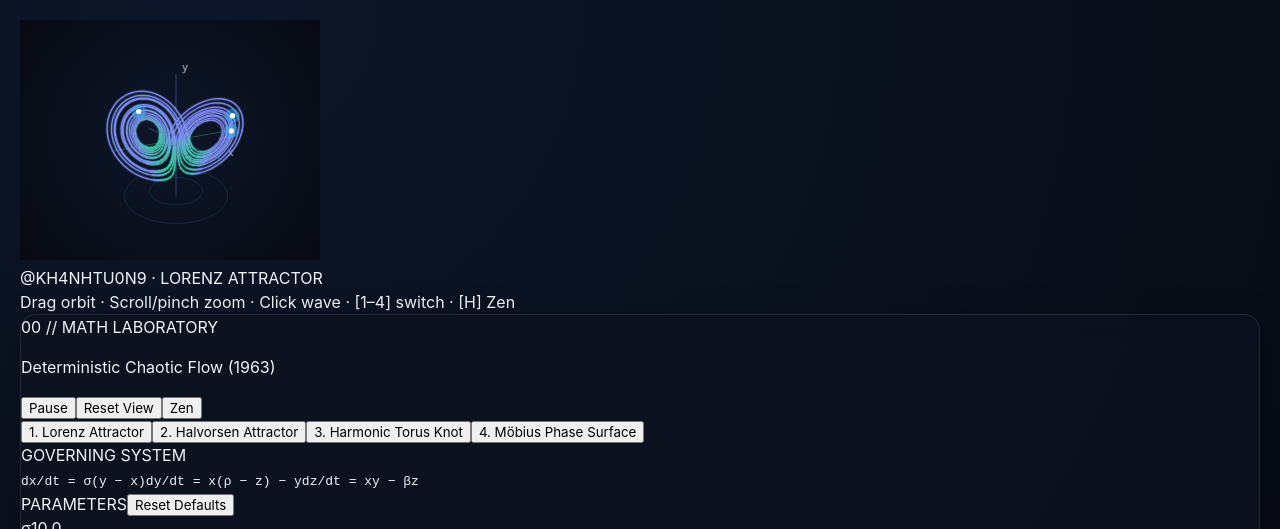
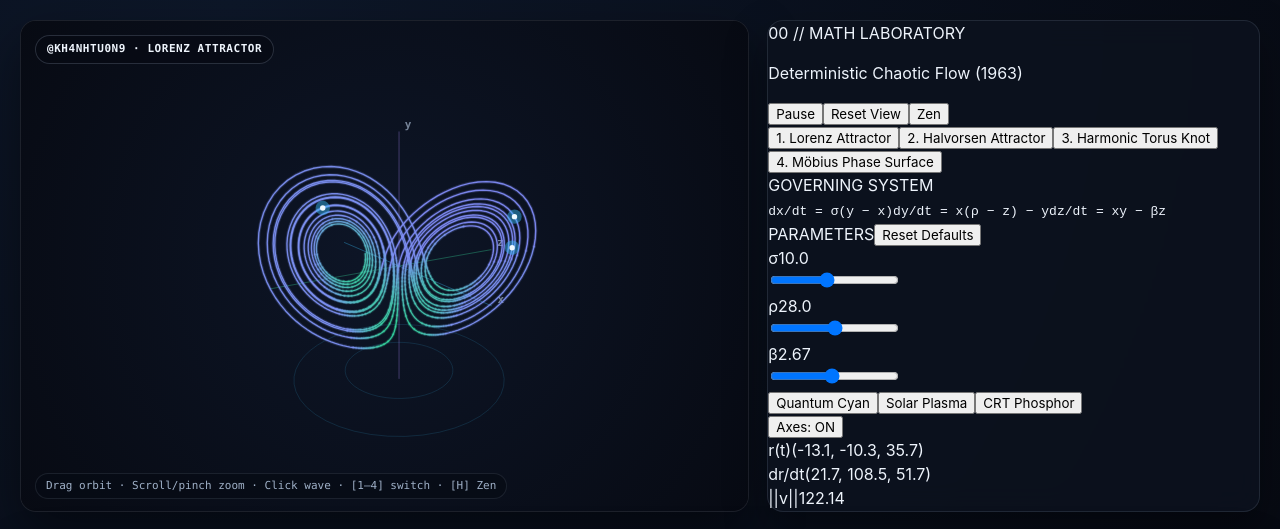
Before and after one commit to KH4NHTU0N9/KH4NHTU0N9.github.io, a plain HTML site: page index.html in a window 1280 px wide. Shown: the top 529 px of the page. Drawn offline with Linux system fonts and the light colour scheme; no server answers; grey boxes are pictures that could not be loaded; animation ran at ten frames a second.

Commit message:
style(canvas): style interactive 3D stage layout and translucent canvas HUD

```diff
--- a/styles/main.css
+++ b/styles/main.css
@@ -85,3 +85,96 @@ input:focus-visible {
   box-shadow: 0 18px 42px rgba(0, 0, 0, 0.36);
   min-width: 0;
 }
+
+/* =========================================================
+   Math Observatory Stage (Top Hero Grid)
+   ========================================================= */
+.math-stage-grid {
+  display: grid;
+  grid-template-columns: minmax(0, 1.48fr) minmax(320px, 1fr);
+  gap: 18px;
+  align-items: stretch;
+  min-width: 0;
+}
+
+.canvas-stage {
+  position: relative;
+  min-height: 490px;
+  border-radius: var(--radius-lg);
+  border: 1px solid var(--border-subtle);
+  background: #06080f;
+  overflow: hidden;
+  box-shadow: 0 22px 54px rgba(0, 0, 0, 0.45);
+  min-width: 0;
+}
+
+.canvas-stage.is-dragging {
+  cursor: grabbing;
+}
+
+#math-canvas {
+  display: block;
+  width: 100%;
+  height: 100%;
+  min-height: 490px;
+  cursor: grab;
+  touch-action: none;
+}
+
+.canvas-stage.is-dragging #math-canvas {
+  cursor: grabbing;
+}
+
+.canvas-hud {
+  position: absolute;
+  left: 14px;
+  right: 14px;
+  display: flex;
+  align-items: center;
+  justify-content: space-between;
+  gap: 10px;
+  pointer-events: none;
+}
+
+.canvas-hud--top {
+  top: 14px;
+}
+
+.canvas-hud--bottom {
+  bottom: 12px;
+}
+
+.hud-pill {
+  display: inline-flex;
+  align-items: center;
+  padding: 5px 11px;
+  border-radius: 999px;
+  background: rgba(7, 11, 20, 0.72);
+  border: 1px solid rgba(148, 163, 184, 0.24);
+  font-family: var(--font-mono);
+  font-size: 11px;
+  font-weight: 600;
+  letter-spacing: 0.05em;
+  color: var(--text-primary);
+  backdrop-filter: blur(8px);
+}
+
+.hud-pill--action {
+  pointer-events: auto;
+  border-color: var(--border-strong);
+  color: var(--accent-cyan);
+}
+
+.hud-pill--action:hover {
+  background: rgba(56, 189, 248, 0.16);
+}
+
+.hud-hint {
+  font-family: var(--font-mono);
+  font-size: 11px;
+  color: var(--text-secondary);
+  background: rgba(7, 11, 20, 0.65);
+  padding: 4px 10px;
+  border-radius: 999px;
+  border: 1px solid rgba(148, 163, 184, 0.14);
+}
```
